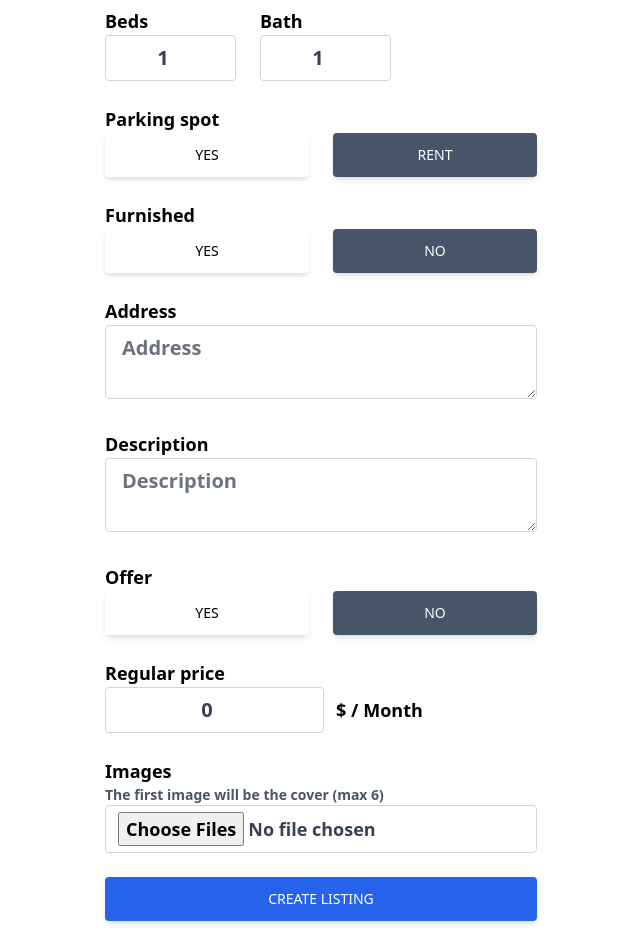
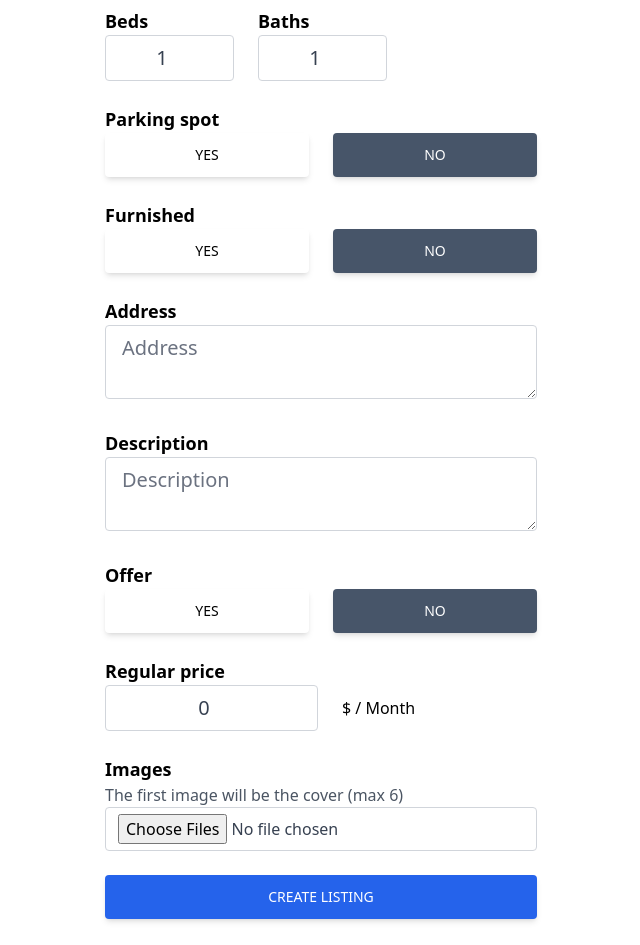
Before and after one commit to axrorchik1001/bmi, a React (Create React App) app: page /create-listing in a window 1280 px wide. Shown: the part 320-1265 px from the top of the page, without its empty margins (319-959 px from the left). Built offline with nearby package versions, Linux system fonts and the light colour scheme; no server answers; sample sign-in values are in the browser's storage.

Commit message:
add functionality including onChange and onSubmit function to the createListing page

```diff
--- a/package.json
+++ b/package.json
@@ -18,6 +18,7 @@
     "react-router-dom": "^6.11.0",
     "react-scripts": "5.0.1",
     "react-toastify": "^9.1.2",
+    "uuid": "^9.0.0",
     "web-vitals": "^2.1.4"
   },
   "scripts": {
--- a/src/App.js
+++ b/src/App.js
@@ -25,7 +25,9 @@ function App() {
 					<Route path="/sign-up" element={<SignUp />} />
 					<Route path="/forget-password" element={<ForgotPassword />} />
 					<Route path="/offers" element={<Offers />} />
+					<Route pathe="/create-listing" element={<PrivateRoute />}>
 						<Route path="/create-listing" element={<CreateListing />} />
+					</Route>
 				</Routes>
 			</Router>
 			<ToastContainer
--- a/src/components/Spinner.jsx
+++ b/src/components/Spinner.jsx
@@ -1,7 +1,7 @@
 import spinner from "../assets/svg/spinner.svg"
 const Spinner = () => {
 	return (
-		<div className="bg-black bg-opacity-40 flex items-center justify-center fixed left-0 bottom-0 right-0 top-0 ">
+		<div className="bg-white  flex items-center justify-center fixed left-0 bottom-0 right-0 top-0 ">
 			<div>
 				<img src={spinner} alt="" className="h-24"/>
 			</div>
--- a/src/hooks/useAuthStatus.jsx
+++ b/src/hooks/useAuthStatus.jsx
@@ -7,7 +7,6 @@ export function useAuthStatus() {
 
   useEffect(() => {
     const auth = getAuth();
-    console.log(auth);
     onAuthStateChanged(auth, (user) => {
       if (user) {
         setLoggedIn(true);
--- a/src/pages/CreateListing.jsx
+++ b/src/pages/CreateListing.jsx
@@ -1,7 +1,23 @@
-import React from "react";
 import { useState } from "react";
+import Spinner from "../components/Spinner";
+import { toast } from "react-toastify";
+import {
+  getStorage,
+  ref,
+  uploadBytesResumable,
+  getDownloadURL,
+} from "firebase/storage";
+import { getAuth } from "firebase/auth";
+import { v4 as uuidv4 } from "uuid";
+import { addDoc, collection, serverTimestamp } from "firebase/firestore";
+import { db } from "../firebase";
+import { useNavigate } from "react-router-dom";
 
-const CreateListing = () => {
+export default function CreateListing() {
+	const navigate = useNavigate();
+	const auth = getAuth();
+	const [geolocationEnabled, setGeolocationEnabled] = useState(true);
+	const [loading, setLoading] = useState(false);
 	const [formData, setFormData] = useState({
 		type: "rent",
 		name: "",
@@ -13,7 +29,10 @@ const CreateListing = () => {
 		description: "",
 		offer: false,
 		regularPrice: 0,
-		DiscountedPrice: 0,
+		discountedPrice: 0,
+		latitude: 0,
+		longitude: 0,
+		images: {},
 	});
 	const {
 		type,
@@ -21,21 +40,147 @@ const CreateListing = () => {
 		bedrooms,
 		bathrooms,
 		parking,
+		address,
 		furnished,
-		address,
 		description,
 		offer,
 		regularPrice,
-		DiscountedPrice,
+		discountedPrice,
+		latitude,
+		longitude,
+		images,
 	} = formData;
-	function onChange() {}
+	function onChange(e) {
+		let boolean = null;
+		if (e.target.value === "true") {
+			boolean = true;
+		}
+		if (e.target.value === "false") {
+			boolean = false;
+		}
+		//Files
+		if (e.target.files) {
+			setFormData((prevState) => ({
+				...prevState,
+				images: e.target.files,
+			}));
+		}
+		//Text, Boolean, Number
+		if (!e.target.files) {
+			setFormData((prevState) => ({
+				...prevState,
+				[e.target.id]: boolean ?? e.target.value, // boolean qiymati null bo'lsa yoki qiymat boshqa turdagi bo'lsa, e.target.value qiymatni qaytaradi. Agar boolean qiymati true yoki false bo'lsa, true yoki false qaytaradi
+			}));
+		}
+	}
+
+	async function onSubmit(e) {
+    e.preventDefault();
+    setLoading(true);
+    if (+discountedPrice >= +regularPrice) {
+      setLoading(false);
+      toast.error("Discounted price needs to be less than regular price");
+      return;
+    }
+    if (images.length > 6) {
+      setLoading(false);
+      toast.error("maximum 6 images are allowed");
+      return;
+    }
+    let geolocation = {};
+    let location;
+    if (geolocationEnabled) {
+      const response = await fetch(
+        `https://maps.googleapis.com/maps/api/geocode/json?address=${address}&key=${process.env.REACT_APP_GEOCODE_API_KEY}`
+      );
+      const data = await response.json();
+      console.log(data);
+      geolocation.lat = data.results[0]?.geometry.location.lat ?? 0;
+      geolocation.lng = data.results[0]?.geometry.location.lng ?? 0;
+
+      location = data.status === "ZERO_RESULTS" && undefined;
+
+      if (location === undefined) {
+        setLoading(false);
+        toast.error("please enter a correct address");
+        return;
+      }
+    } else {
+      geolocation.lat = latitude;
+      geolocation.lng = longitude;
+    }
+
+    async function storeImage(image) {
+      return new Promise((resolve, reject) => {
+        const storage = getStorage();
+        const filename = `${auth.currentUser.uid}-${image.name}-${uuidv4()}`;
+        const storageRef = ref(storage, filename);
+        const uploadTask = uploadBytesResumable(storageRef, image);
+        uploadTask.on(
+          "state_changed",
+          (snapshot) => {
+            // Observe state change events such as progress, pause, and resume
+            // Get task progress, including the number of bytes uploaded and the total number of bytes to be uploaded
+            const progress =
+              (snapshot.bytesTransferred / snapshot.totalBytes) * 100;
+            console.log("Upload is " + progress + "% done");
+            switch (snapshot.state) {
+              case "paused":
+                console.log("Upload is paused");
+                break;
+              case "running":
+                console.log("Upload is running");
+                break;
+            }
+          },
+          (error) => {
+            // Handle unsuccessful uploads
+            reject(error);
+          },
+          () => {
+            // Handle successful uploads on complete
+            // For instance, get the download URL: https://firebasestorage.googleapis.com/...
+            getDownloadURL(uploadTask.snapshot.ref).then((downloadURL) => {
+              resolve(downloadURL);
+            });
+          }
+        );
+      });
+    }
+
+    const imgUrls = await Promise.all(
+      [...images].map((image) => storeImage(image))
+    ).catch((error) => {
+      setLoading(false);
+      toast.error("Images not uploaded");
+      return;
+    });
+
+    const formDataCopy = {
+      ...formData,
+      imgUrls,
+      geolocation,
+      timestamp: serverTimestamp(),
+    };
+    delete formDataCopy.images;
+    !formDataCopy.offer && delete formDataCopy.discountedPrice;
+    delete formDataCopy.latitude;
+    delete formDataCopy.longitude;
+    const docRef = await addDoc(collection(db, "listings"), formDataCopy);
+    setLoading(false);
+    toast.success("Listing created");
+    navigate(`/category/${formDataCopy.type}/${docRef.id}`);
+  }
+
+  if (loading) {
+    return <Spinner />;
+  }
 
 	return (
 		<main className="max-w-md px-2 mx-auto">
 			<h1 className="text-3xl text-center mt-6 font-bold">Create a Listing</h1>
-
-			<form className="text-lg mt-6 font-semibold">
-				<p>Sell / Rent</p>
+			<form onSubmit={onSubmit}>
+				<p className="text-lg mt-6 font-semibold">Sell / Rent</p>
 				<div className="flex">
 					<button
 						type="button"
@@ -50,11 +195,10 @@ const CreateListing = () => {
 					>
 						sell
 					</button>
-
 					<button
 						type="button"
 						id="type"
-						value="sale"
+						value="rent"
 						onClick={onChange}
 						className={`ml-3 px-7 py-3 font-medium text-sm uppercase shadow-md rounded hover:shadow-lg focus:shadow-lg active:shadow-lg transition duration-150 ease-in-out w-full ${
 							type === "sale"
@@ -62,10 +206,10 @@ const CreateListing = () => {
 								: "bg-slate-600 text-white"
 						}`}
 					>
-						Rent
+						rent
 					</button>
 				</div>
-				<p className="text-lg font-semibold mt-6">Name</p>
+				<p className="text-lg mt-6 font-semibold">Name</p>
 				<input
 					type="text"
 					id="name"
@@ -73,40 +217,40 @@ const CreateListing = () => {
 					onChange={onChange}
 					placeholder="Name"
 					maxLength="32"
-					minLength="10 "
+					minLength="10"
 					required
 					className="w-full px-4 py-2 text-xl text-gray-700 bg-white border border-gray-300 rounded transition duration-150 ease-in-out focus:text-gray-700 focus:bg-white focus:border-slate-600 mb-6"
 				/>
 				<div className="flex space-x-6 mb-6">
 					<div>
-						<p className="text-lg fonts-semibold ">Beds</p>
+						<p className="text-lg font-semibold">Beds</p>
 						<input
 							type="number"
 							id="bedrooms"
 							value={bedrooms}
-							onChange={onchange}
+							onChange={onChange}
 							min="1"
 							max="50"
 							required
-							className="w-full px-4 py2 text-xl text-gray-700 bg-white border-gray-300 rounded transition duration-150 ease-in-out focus:text-gray-700 focus:bg-white focus:border-slate-600 text-center"
+							className="w-full px-4 py-2 text-xl text-gray-700 bg-white border border-gray-300 rounded transition duration-150 ease-in-out focus:text-gray-700 focus:bg-white focus:border-slate-600 text-center"
 						/>
 					</div>
 					<div>
-						<p className="text-lg fonts-semibold ">Bath</p>
+						<p className="text-lg font-semibold">Baths</p>
 						<input
 							type="number"
 							id="bathrooms"
 							value={bathrooms}
-							onChange={onchange}
+							onChange={onChange}
 							min="1"
 							max="50"
 							required
-							className="w-full px-4 py2 text-xl text-gray-700 bg-white border-gray-300 rounded transition duration-150 ease-in-out focus:text-gray-700 focus:bg-white focus:border-slate-600 text-center"
+							className="w-full px-4 py-2 text-xl text-gray-700 bg-white border border-gray-300 rounded transition duration-150 ease-in-out focus:text-gray-700 focus:bg-white focus:border-slate-600 text-center"
 						/>
 					</div>
 				</div>
-				<p>Parking spot</p>
-				<div className="flex mb-6">
+				<p className="text-lg mt-6 font-semibold">Parking spot</p>
+				<div className="flex">
 					<button
 						type="button"
 						id="parking"
@@ -118,46 +262,44 @@ const CreateListing = () => {
 					>
 						Yes
 					</button>
-
 					<button
 						type="button"
 						id="parking"
-						value="false"
+						value={false}
 						onClick={onChange}
 						className={`ml-3 px-7 py-3 font-medium text-sm uppercase shadow-md rounded hover:shadow-lg focus:shadow-lg active:shadow-lg transition duration-150 ease-in-out w-full ${
 							parking ? "bg-white text-black" : "bg-slate-600 text-white"
 						}`}
 					>
-						Rent
+						no
 					</button>
 				</div>
-				<p>Furnished</p>
+				<p className="text-lg mt-6 font-semibold">Furnished</p>
 				<div className="flex">
 					<button
 						type="button"
-						id="parking"
+						id="furnished"
 						value={true}
 						onClick={onChange}
 						className={`mr-3 px-7 py-3 font-medium text-sm uppercase shadow-md rounded hover:shadow-lg focus:shadow-lg active:shadow-lg transition duration-150 ease-in-out w-full ${
 							!furnished ? "bg-white text-black" : "bg-slate-600 text-white"
 						}`}
 					>
-						Yes
+						yes
 					</button>
-
 					<button
 						type="button"
 						id="furnished"
-						value="false"
+						value={false}
 						onClick={onChange}
 						className={`ml-3 px-7 py-3 font-medium text-sm uppercase shadow-md rounded hover:shadow-lg focus:shadow-lg active:shadow-lg transition duration-150 ease-in-out w-full ${
 							furnished ? "bg-white text-black" : "bg-slate-600 text-white"
 						}`}
 					>
-						No
+						no
 					</button>
 				</div>
-				<p className="text-lg font-semibold mt-6">Address</p>
+				<p className="text-lg mt-6 font-semibold">Address</p>
 				<textarea
 					type="text"
 					id="address"
@@ -167,7 +309,37 @@ const CreateListing = () => {
 					required
 					className="w-full px-4 py-2 text-xl text-gray-700 bg-white border border-gray-300 rounded transition duration-150 ease-in-out focus:text-gray-700 focus:bg-white focus:border-slate-600 mb-6"
 				/>
-				<p className="text-lg font-semibold ">Description</p>
+				{!geolocationEnabled && (
+					<div className="flex space-x-6 mb-6">
+						<div className="">
+							<p>Latitude</p>
+							<input
+								type="number"
+								id="latitude"
+								value={latitude}
+								onChange={onChange}
+								required
+								min="-90"
+								max="90"
+								className="w-full px-4 py-2 text-xl text-gray-700 bg-white border border-gray-300 rounded transition duration-150 ease-in-out focus:text-gray-700 focus:bg-white focus:border-slate-600 mb-6"
+							/>
+						</div>
+						<div className="">
+							<p>Longitude</p>
+							<input
+								type="number"
+								id="longitude"
+								value={longitude}
+								onChange={onChange}
+								required
+								min="-180"
+								max="180"
+								className="w-full px-4 py-2 text-xl text-gray-700 bg-white border border-gray-300 rounded transition duration-150 ease-in-out focus:text-gray-700 focus:bg-white focus:border-slate-600 mb-6"
+							/>
+						</div>
+					</div>
+				)}
+				<p className="text-lg font-semibold">Description</p>
 				<textarea
 					type="text"
 					id="description"
@@ -177,7 +349,7 @@ const CreateListing = () => {
 					required
 					className="w-full px-4 py-2 text-xl text-gray-700 bg-white border border-gray-300 rounded transition duration-150 ease-in-out focus:text-gray-700 focus:bg-white focus:border-slate-600 mb-6"
 				/>
-				<p>Offer</p>
+				<p className="text-lg font-semibold">Offer</p>
 				<div className="flex mb-6">
 					<button
 						type="button"
@@ -188,62 +360,62 @@ const CreateListing = () => {
 							!offer ? "bg-white text-black" : "bg-slate-600 text-white"
 						}`}
 					>
-						Yes
+						yes
 					</button>
-
 					<button
 						type="button"
 						id="offer"
-						value="false"
+						value={false}
 						onClick={onChange}
 						className={`ml-3 px-7 py-3 font-medium text-sm uppercase shadow-md rounded hover:shadow-lg focus:shadow-lg active:shadow-lg transition duration-150 ease-in-out w-full ${
 							offer ? "bg-white text-black" : "bg-slate-600 text-white"
 						}`}
 					>
-						No
+						no
 					</button>
 				</div>
-
-				<div className="mb-6">
-					<p className="text-lg font-semibold ">Regular price</p>
+				<div className="flex items-center mb-6">
 					<div className="">
-						<div className="flex  items-center">
+						<p className="text-lg font-semibold">Regular price</p>
+						<div className="flex w-full justify-center items-center space-x-6">
 							<input
 								type="number"
 								id="regularPrice"
 								value={regularPrice}
-								onchang={onChange}
+								onChange={onChange}
 								min="50"
-								max="4000000"
+								max="400000000"
 								required
-								className="w-full px-4 py-2 text-xl text-gray-700 bg-white border border-gray-300 rounded transition duration-150 ease-in-out focus:text-gray-700 focus:bg-white focus:border-slate-600 text-center mr-3"
+								className="w-full px-4 py-2 text-xl text-gray-700 bg-white border border-gray-300 rounded transition duration-150 ease-in-out focus:text-gray-700 focus:bg-white focus:border-slate-600 text-center"
 							/>
 							{type === "rent" && (
-								<div className="text-md w-full whitespace-nowrap">
-									<p>$ / Month</p>
+								<div className="">
+									<p className="text-md w-full whitespace-nowrap">$ / Month</p>
 								</div>
 							)}
 						</div>
 					</div>
 				</div>
 				{offer && (
-					<div className="mb-6">
-						<p className="text-lg font-semibold ">Discounted price</p>
+					<div className="flex items-center mb-6">
 						<div className="">
-							<div className="flex  items-center">
+							<p className="text-lg font-semibold">Discounted price</p>
+							<div className="flex w-full justify-center items-center space-x-6">
 								<input
 									type="number"
-									id="DiscountedPrice"
-									value={DiscountedPrice}
-									onchang={onChange}
+									id="discountedPrice"
+									value={discountedPrice}
+									onChange={onChange}
 									min="50"
-									max="4000000"
+									max="400000000"
 									required={offer}
-									className="w-full px-4 py-2 text-xl text-gray-700 bg-white border border-gray-300 rounded transition duration-150 ease-in-out focus:text-gray-700 focus:bg-white focus:border-slate-600 text-center mr-3"
+									className="w-full px-4 py-2 text-xl text-gray-700 bg-white border border-gray-300 rounded transition duration-150 ease-in-out focus:text-gray-700 focus:bg-white focus:border-slate-600 text-center"
 								/>
 								{type === "rent" && (
-									<div className="text-md w-full whitespace-nowrap">
-										<p>$ / Month</p>
+									<div className="">
+										<p className="text-md w-full whitespace-nowrap">
+											$ / Month
+										</p>
 									</div>
 								)}
 							</div>
@@ -251,15 +423,27 @@ const CreateListing = () => {
 					</div>
 				)}
 				<div className="mb-6">
-					<p className="text-lg font-semibold ">Images</p>
-					<p className="text-gray-600 text-sm ">The first image will be the cover (max 6) </p>
-					<input type="file" id="images" onChange={onChange} accept=".jpg, .png, .jpeg" multiple
-					required className="w-full px-3 py-1.5 text-gray-700 bg-white border border-gray-300 rounded transition duration-150 ease-in-out focus:bg-white focus:border-slate-600" />
+					<p className="text-lg font-semibold">Images</p>
+					<p className="text-gray-600">
+						The first image will be the cover (max 6)
+					</p>
+					<input
+						type="file"
+						id="images"
+						onChange={onChange}
+						accept=".jpg,.png,.jpeg"
+						multiple
+						required
+						className="w-full px-3 py-1.5 text-gray-700 bg-white border border-gray-300 rounded transition duration-150 ease-in-out focus:bg-white focus:border-slate-600"
+					/>
 				</div>
-				<button type="submit" className="mb-6 w-full px-7 py-3 bg-blue-600 text-white font-medium text-sm uppercase rounded shadow-md hover:bg-blue-700 hover:shadow-lg focus:bg-blue-700 focuse:shadow-lg active:bg-blue-800 active:shadow-lg transition duration-150 ease-in-out">Create Listing</button>
+				<button
+					type="submit"
+					className="mb-6 w-full px-7 py-3 bg-blue-600 text-white font-medium text-sm uppercase rounded shadow-md hover:bg-blue-700 hover:shadow-lg focus:bg-blue-700 focus:shadow-lg active:bg-blue-800 active:shadow-lg transition duration-150 ease-in-out"
+				>
+					Create Listing
+				</button>
 			</form>
 		</main>
 	);
-};
-
-export default CreateListing;
+}
```
Also changed, not shown: src/components/OAuth.jsx (+19 -16 lines), 1 other file (tests, documents, lock files or other folders). Lines whose indentation alone changed are shown as unchanged.
